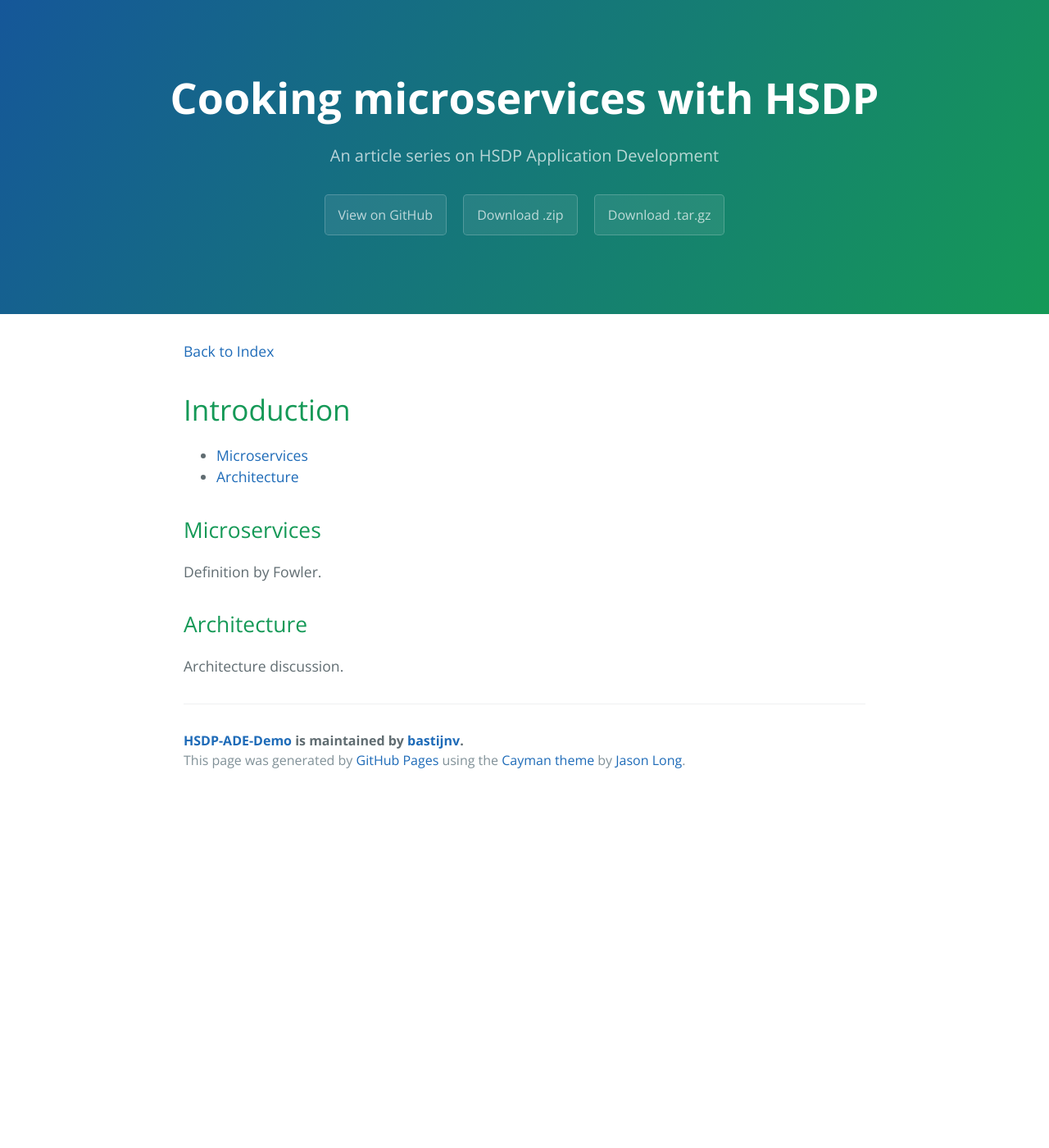
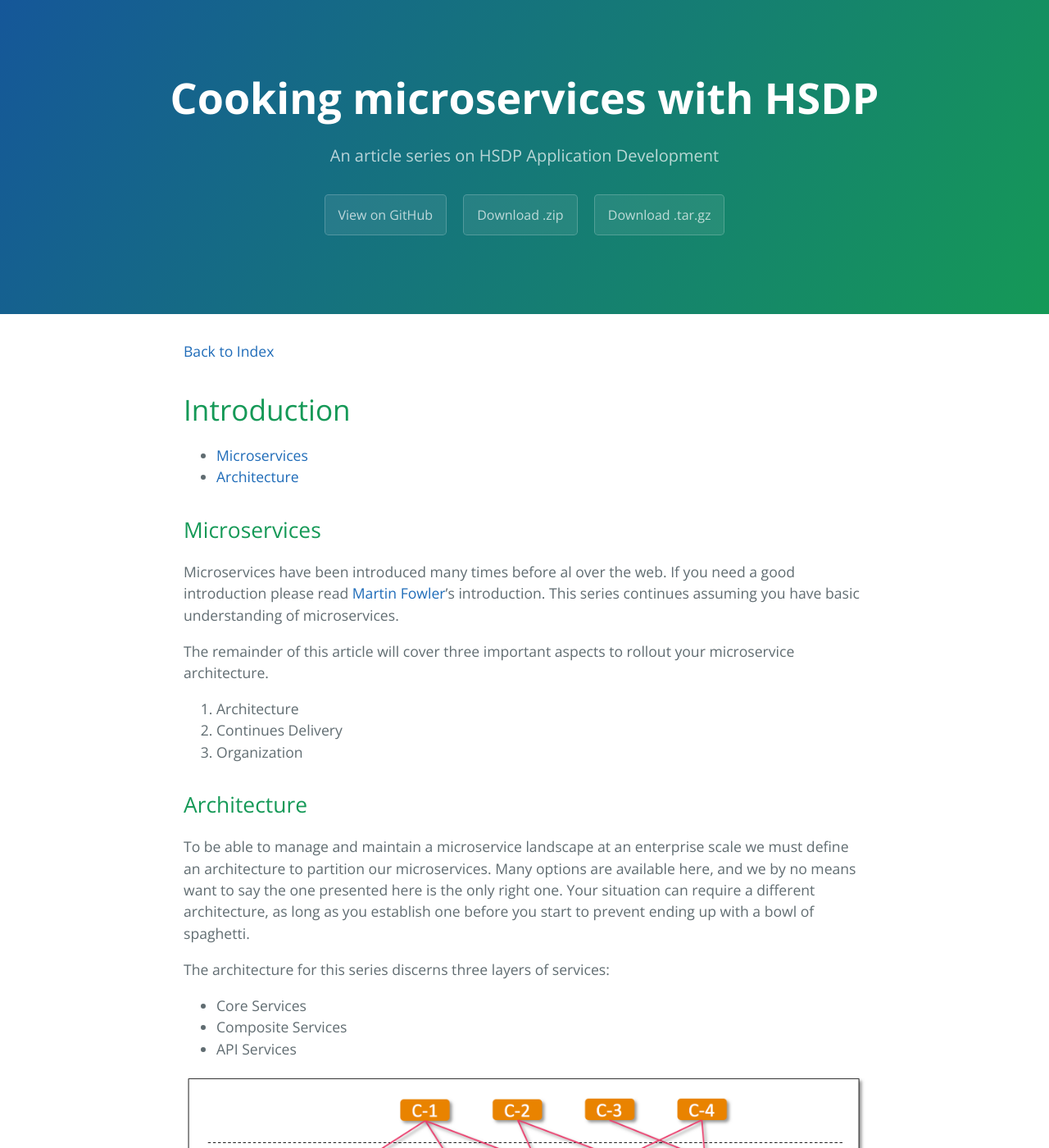
Before and after one commit to bastijnv/hsdp-ade-demo, a Jekyll site: the page built from articles/introduction.md, in a window 1280 px wide and 1400 px high. Shown: the whole window at 82% size. Built offline with Jekyll 4.4.1, drawn with Linux system fonts in a browser that asks for light colours.

Commit message:
Started writing the introduction article

```diff
--- a/articles/introduction.md
+++ b/articles/introduction.md
@@ -6,7 +6,19 @@
 {% include toc.html %}
 
 ## Microservices
-Definition by Fowler.
+Microservices have been introduced many times before al over the web. If you need a good introduction please read [Martin Fowler](http://martinfowler.com/microservices/)'s introduction. This series continues assuming you have basic understanding of microservices.
+
+The remainder of this article will cover three important aspects to rollout your microservice architecture.
+1. Architecture
+2. Continues Delivery
+3. Organization
 
 ## Architecture
-Architecture discussion.
+To be able to manage and maintain a microservice landscape at an enterprise scale we must define an architecture to partition our microservices. Many options are available here, and we by no means want to say the one presented here is the only right one. Your situation can require a different architecture, as long as you establish one before you start to prevent ending up with a bowl of spaghetti.
+
+The architecture for this series discerns three layers of services:
+* Core Services
+* Composite Services
+* API Services
+
+![](../images/introduction-architecture.png)
```
Also changed, not shown: images/introduction-architecture.png (added).
